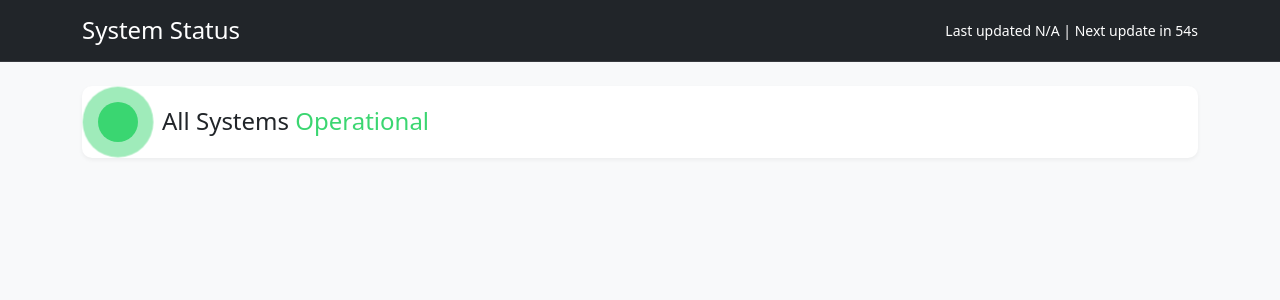
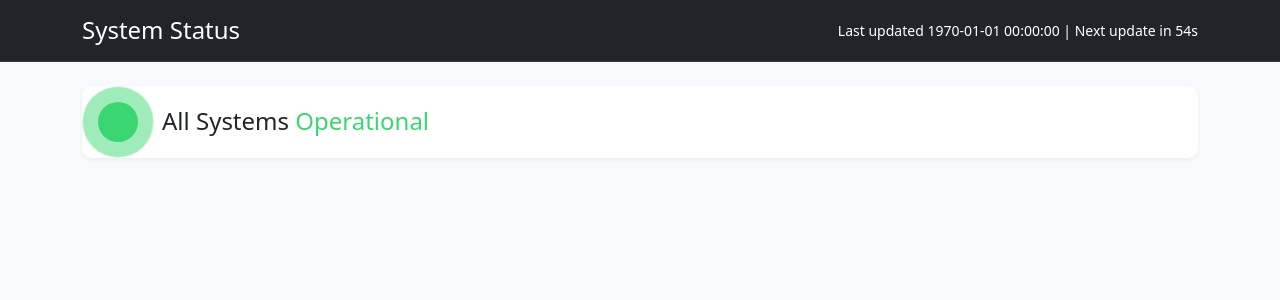
Before and after one commit to connecta-soft/crm-system-status, a Flask app: page / in a window 1280 px wide. Shown: the top 300 px of the page. Run offline with Flask 3, Linux system fonts and the light colour scheme; data that the repository does not hold is empty.

Commit message:
Assistant checkpoint: Set default timestamp to 1970-01-01
Assistant generated file changes:
- templates/base.html: Set default timestamp

---

User prompt:

set default now for Last updated 1970-01-01 00:00:00

```diff
--- a/templates/base.html
+++ b/templates/base.html
@@ -16,7 +16,7 @@
             <div class="d-flex justify-content-between align-items-center">
                 <h1 class="h4 mb-0">System Status</h1>
                 <div class="status-update text-end">
-                    <small>Last updated <span id="last-update">{{ monitors[0].last_check if monitors else 'N/A' }}</span> | Next update in <span id="countdown">60</span>s</small>
+                    <small>Last updated <span id="last-update">{{ monitors[0].last_check if monitors else '1970-01-01 00:00:00' }}</span> | Next update in <span id="countdown">60</span>s</small>
                 </div>
             </div>
         </div>
```
